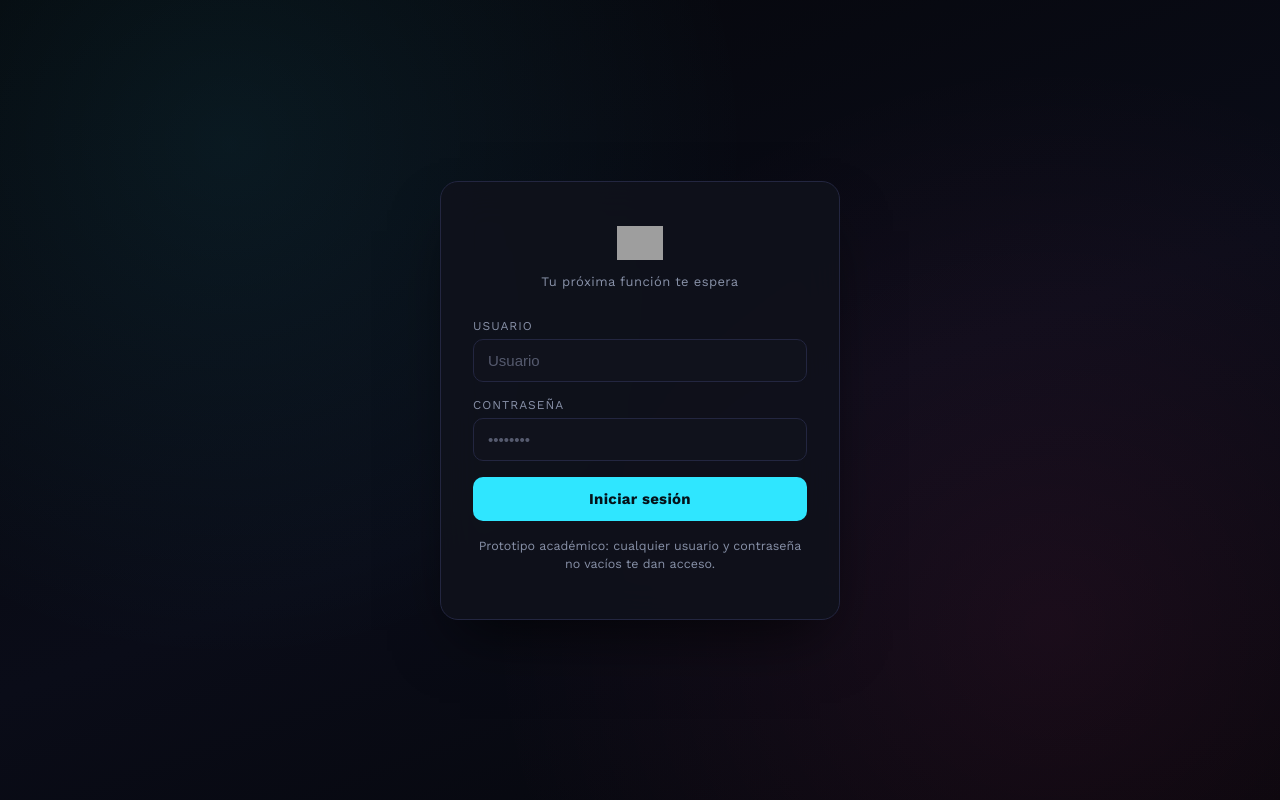
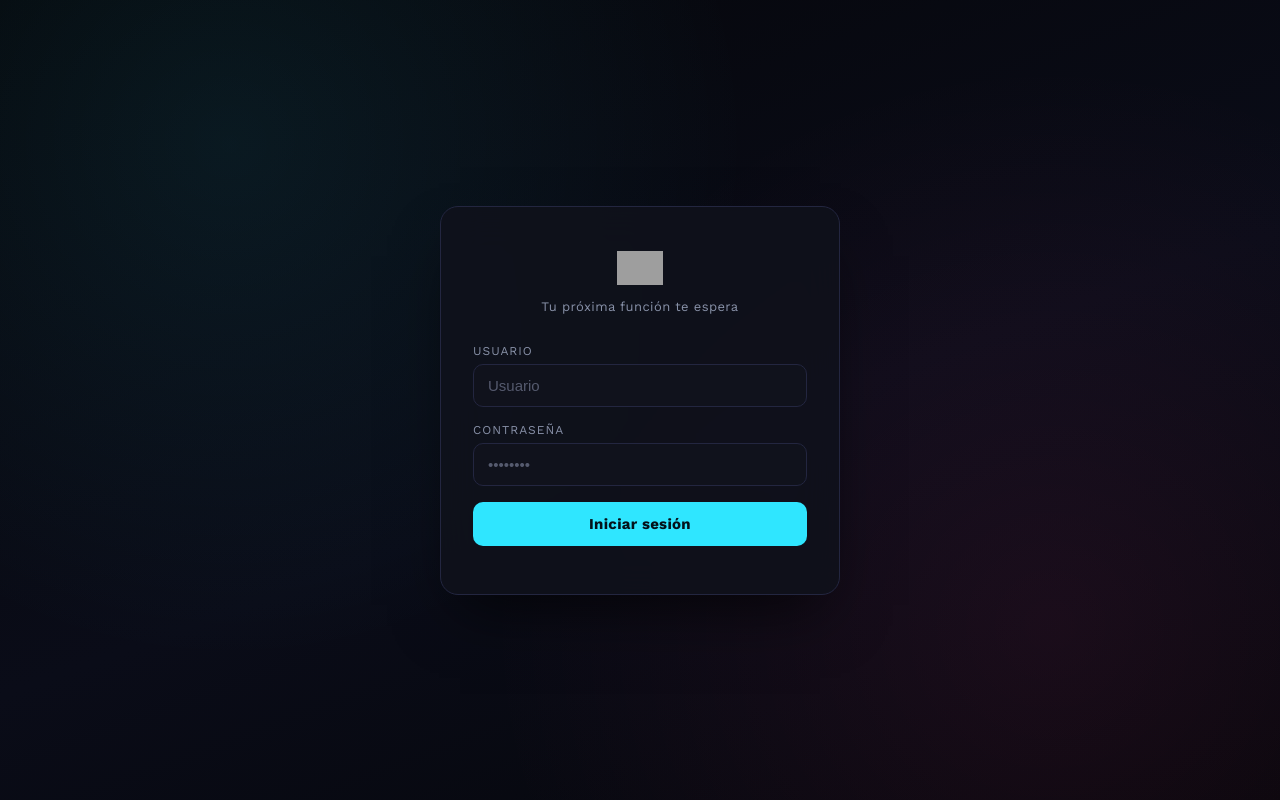
Before and after one commit to heisu1221/cinereel, a React (Vite) app: page / in a window 1280 px wide. Built offline with nearby package versions, Linux system fonts and the light colour scheme; no server answers; grey boxes are pictures that could not be loaded.

Commit message:
cinereel

```diff
--- a/src/components/Login.jsx
+++ b/src/components/Login.jsx
@@ -63,7 +63,6 @@ export default function Login() {
         </form>
 
         <p className="login-hint">
-          Prototipo académico: cualquier usuario y contraseña no vacíos te dan acceso.
         </p>
       </div>
     </div>
```
